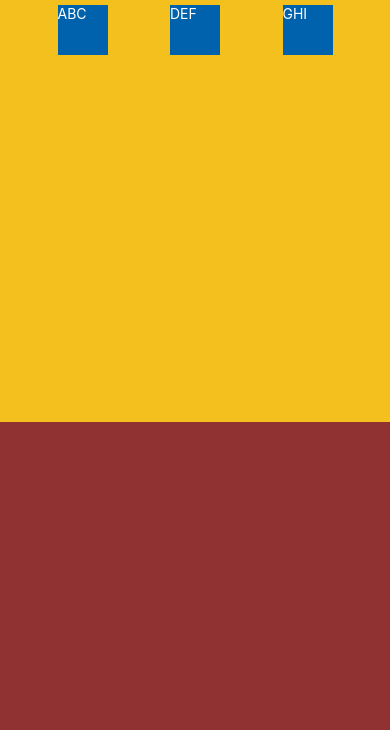
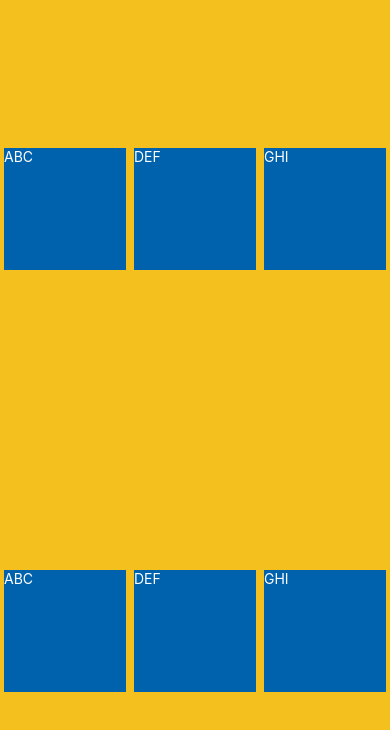
Before and after one commit to lucasmetron/reactNativeAnimacoes, a React Native app: screen / in a window 390 px wide. Shown: the top 730 px of the page. Built offline with nearby package versions, Linux system fonts and the light colour scheme.

Commit message:
dimensions

```diff
--- a/App.js
+++ b/App.js
@@ -5,9 +5,10 @@ import {
   Button,
   TouchableOpacity,
   ImageBackground,
-  SafeAreaView
+  SafeAreaView,
+  Dimensions
 } from 'react-native';
-import styles, { colors } from './styles/mainStyles'
+import styles, { colors, size } from './styles/mainStyles'
 import LinearGradient from 'react-native-linear-gradient';
 
 const App = () => {
@@ -16,9 +17,12 @@ const App = () => {
     <SafeAreaView style={styles.container} >
 
       <View style={styles.viewContainer}>
-        <Text style={styles.text}>ABC</Text>
-        <Text style={styles.text}>DEF</Text>
-        <Text style={styles.text}>GHI</Text>
+        <Text style={[styles.text, { width: size, height: size }]}>ABC</Text>
+        <Text style={[styles.text, { width: size, height: size }]}>DEF</Text>
+        <Text style={[styles.text, { width: size, height: size }]}>GHI</Text>
+        <Text style={[styles.text, { width: size, height: size }]}>ABC</Text>
+        <Text style={[styles.text, { width: size, height: size }]}>DEF</Text>
+        <Text style={[styles.text, { width: size, height: size }]}>GHI</Text>
       </View>
 
     </SafeAreaView>
--- a/styles/mainStyles.js
+++ b/styles/mainStyles.js
@@ -1,4 +1,4 @@
-import { StyleSheet, Platform } from "react-native";
+import { StyleSheet, Platform, Dimensions } from "react-native";
 
 export const colors = {
     blue: '#0062ac',
@@ -6,22 +6,25 @@ export const colors = {
     yellow: '#f4c01e'
 }
 
-
+const { width } = Dimensions.get('window');
+export const size = (width / 3) - 8
 
 const styles = StyleSheet.create({
     container: {
         flex: 1,
-        // justifyContent: 'center',
-        // alignItems: 'center',
+        justifyContent: 'center',
+        alignItems: 'center',
         backgroundColor: colors.red
     },
 
     viewContainer: {
+        backgroundColor: colors.yellow,
+        flex: 1,
         flexDirection: 'row',
-        backgroundColor: colors.yellow,
-        flex: 0.5, // a propriedade flex diz o quanto o elemento deve crescer, se fosse 0.5, seria a metade da tela
         flexWrap: 'wrap',
-        justifyContent: 'space-evenly',
+        justifyContent: 'space-around',
+        alignItems: 'center',
+        width: '100%',
     },
 
     text: {
@@ -29,7 +32,7 @@ const styles = StyleSheet.create({
         height: 50,
         backgroundColor: colors.blue,
         color: 'white',
-        margin: 5,
+        marginBottom: 5
     }
 
 
```
